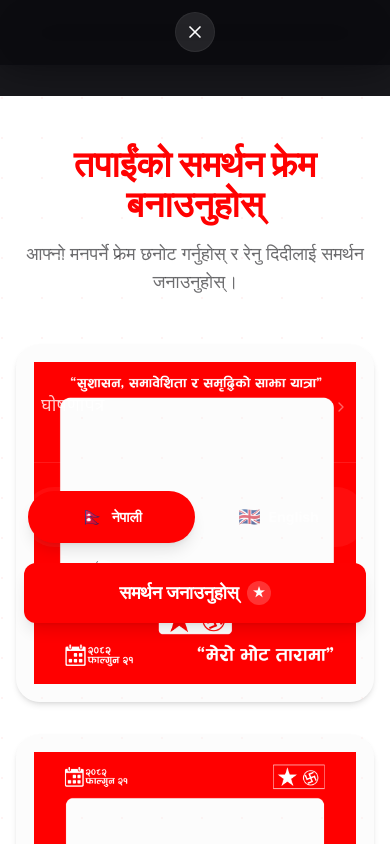
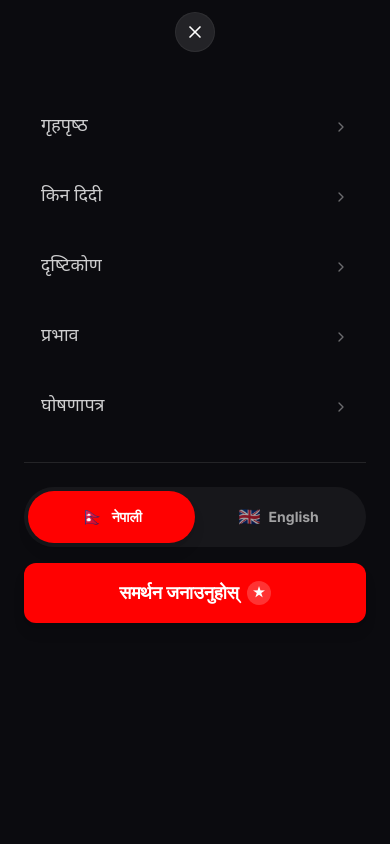
Before and after one commit to aashishlamsal/renudidi-election, a Next.js app: page /support in a window 390 px wide. Both pictures are taken after a click on the button "Toggle menu". Shown: the top 844 px of the page. Built offline with nearby package versions, Linux system fonts and the light colour scheme.

Commit message:
mobile menu fixed

```diff
--- a/components/Header.tsx
+++ b/components/Header.tsx
@@ -34,7 +34,7 @@ export default function Header() {
       initial={{ y: -100 }}
       animate={{ y: 0 }}
       className={`fixed top-0 left-0 right-0 z-50 transition-all duration-500 ${scrolled || !isHome || mobileMenuOpen
-        ? 'bg-didi-black/80 backdrop-blur-lg shadow-lg border-b border-white/5 py-3'
+        ? 'bg-didi-black shadow-lg border-b border-white/5 py-3'
         : 'bg-transparent py-5'
         }`}
     >
@@ -108,7 +108,7 @@ export default function Header() {
               animate={{ opacity: 1, x: 0 }}
               exit={{ opacity: 0, x: '100%' }}
               transition={{ type: "spring", bounce: 0, duration: 0.4 }}
-              className="fixed inset-0 z-40 bg-didi-black/95 backdrop-blur-xl lg:hidden flex flex-col pt-24 px-6"
+              className="fixed inset-0 z-40 bg-didi-black lg:hidden flex flex-col pt-24 px-6"
             >
               {/* Mobile Nav Links */}
               <div className="flex flex-col gap-2">
```
